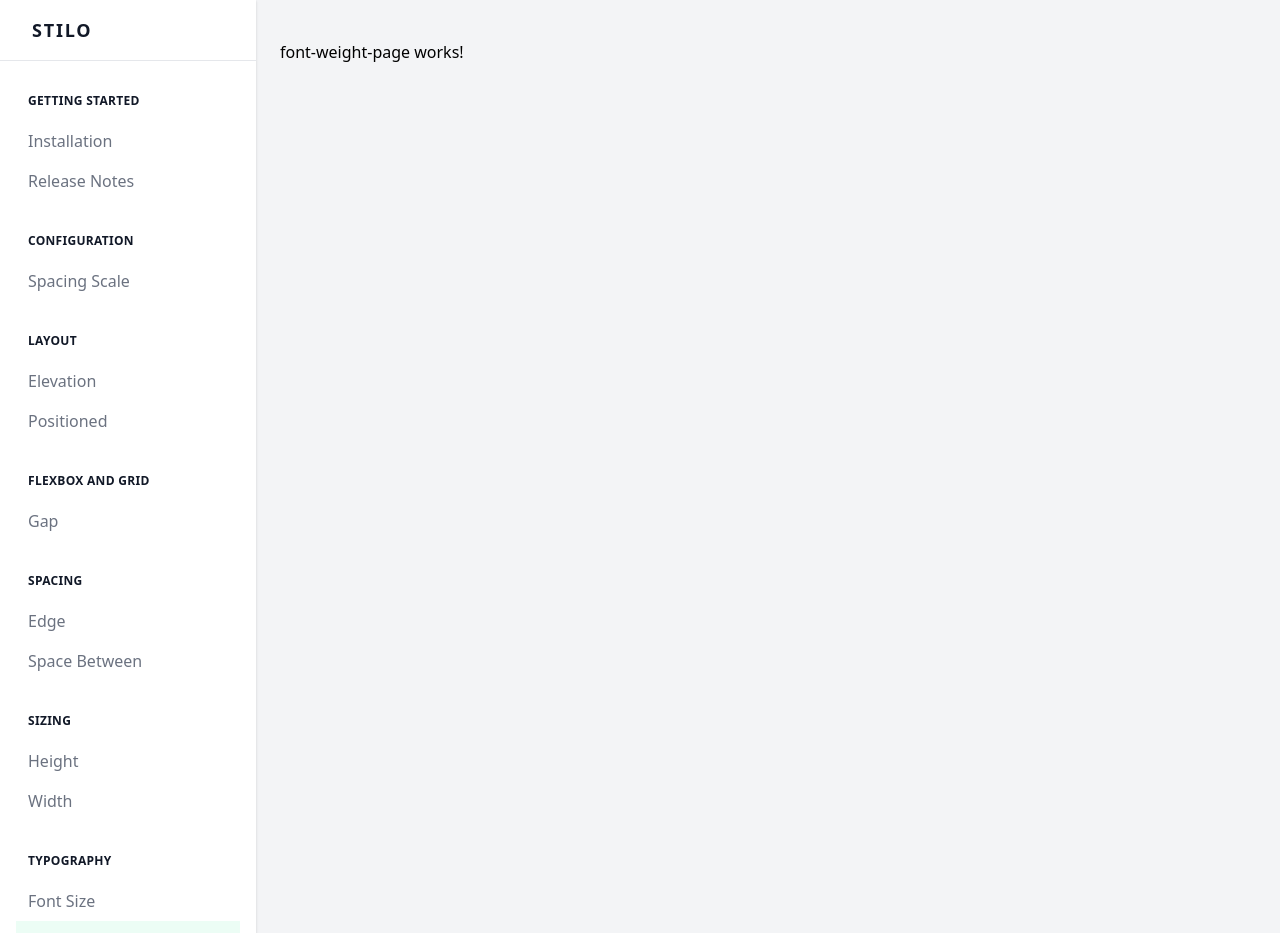
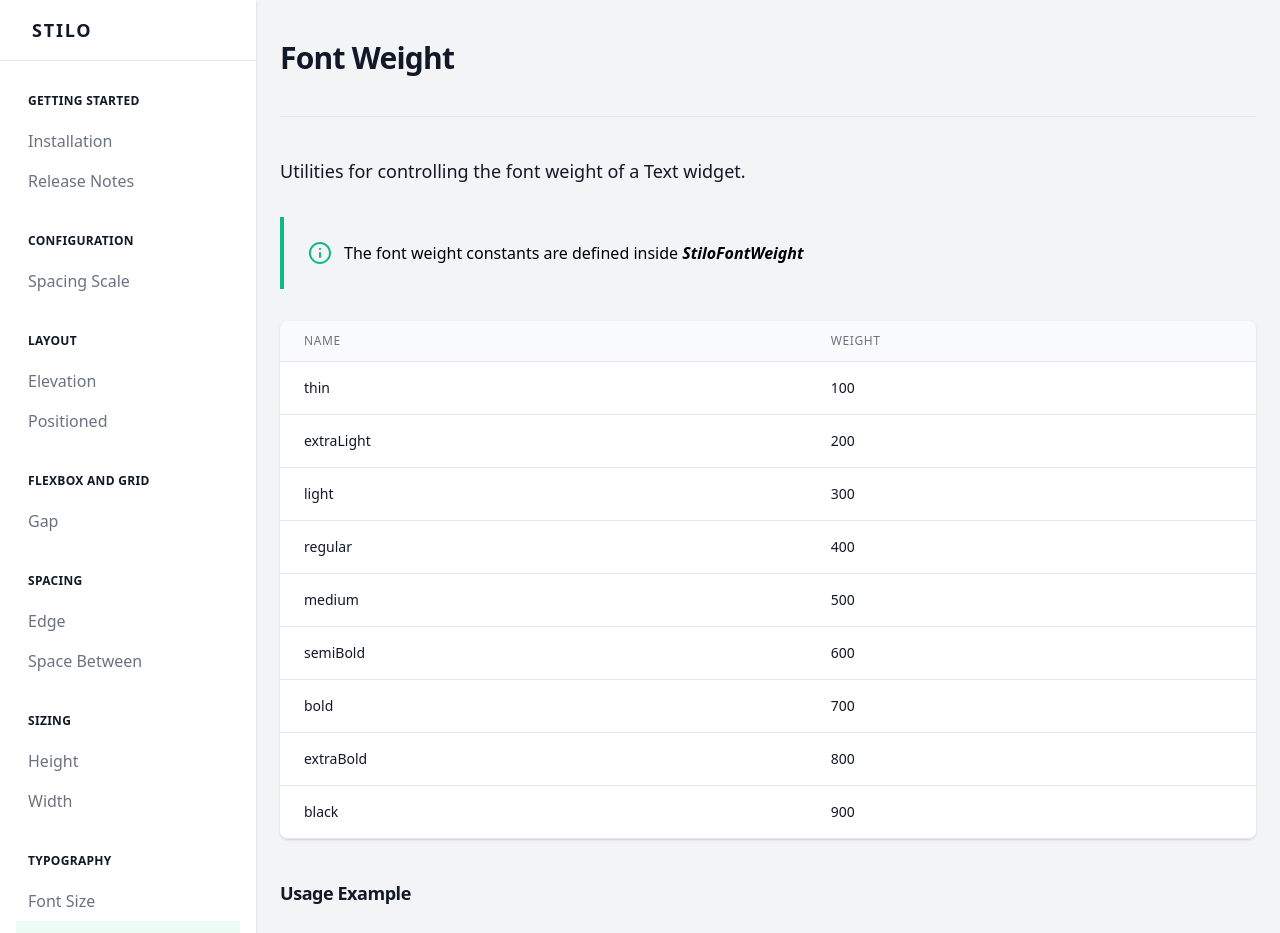
Before and after one commit to mirkorap/stilo-documentation, an Angular app: page /docs/font-weight in a window 1280 px wide. Shown: the top 933 px of the page. Built offline with nearby package versions, Linux system fonts and the light colour scheme.

Commit message:
feat: add documentation for StiloFontWeight

```diff
--- a/src/app/pages/font-weight-page/font-weight-page.component.html
+++ b/src/app/pages/font-weight-page/font-weight-page.component.html
@@ -1 +1,22 @@
-<p>font-weight-page works!</p>
+<div>
+  <div class="pb-10 border-b border-gray-200 mb-10">
+    <h1 class="inline-block text-3xl font-extrabold text-gray-900 tracking-tight">Font Weight</h1>
+  </div>
+  <p class="mt-1 text-lg text-gray-900">Utilities for controlling the font weight of a Text widget.</p>
+
+  <app-hint-box>
+    <div>
+      The font weight constants are defined inside
+      <span class="font-semibold italic">StiloFontWeight</span>
+    </div>
+  </app-hint-box>
+</div>
+
+<div>
+  <app-table [columns]="columns" [rows]="rows"></app-table>
+
+  <div class="mt-10">
+    <h1 class="inline-block text-lg font-extrabold text-gray-900 tracking-tight">Usage Example</h1>
+  </div>
+  <app-code-snippet [codeSnippet]="usageExample.trim()"></app-code-snippet>
+</div>
--- a/src/app/pages/font-weight-page/font-weight-page.component.ts
+++ b/src/app/pages/font-weight-page/font-weight-page.component.ts
@@ -1,4 +1,4 @@
-import { Component, OnInit, ChangeDetectionStrategy } from '@angular/core';
+import { ChangeDetectionStrategy, Component } from '@angular/core';
 
 @Component({
   selector: 'app-font-weight-page',
@@ -6,11 +6,55 @@ import { Component, OnInit, ChangeDetectionStrategy } from '@angular/core';
   styleUrls: ['./font-weight-page.component.scss'],
   changeDetection: ChangeDetectionStrategy.OnPush
 })
-export class FontWeightPageComponent implements OnInit {
-
-  constructor() { }
-
-  ngOnInit(): void {
-  }
-
+export class FontWeightPageComponent {
+  config: number[] = [];
+  columns: string[] = ['name', 'weight'];
+  rows: { [key: string]: any }[] = [
+    {
+      name: 'thin',
+      weight: '100'
+    },
+    {
+      name: 'extraLight',
+      weight: '200'
+    },
+    {
+      name: 'light',
+      weight: '300'
+    },
+    {
+      name: 'regular',
+      weight: '400'
+    },
+    {
+      name: 'medium',
+      weight: '500'
+    },
+    {
+      name: 'semiBold',
+      weight: '600'
+    },
+    {
+      name: 'bold',
+      weight: '700'
+    },
+    {
+      name: 'extraBold',
+      weight: '800'
+    },
+    {
+      name: 'black',
+      weight: '900'
+    }
+  ];
+  usageExample = `
+  Center(
+    child: Text(
+      'Hello World',
+      style: TextStyle(
+        fontSize: StiloFontSize.xl4,
+        fontWeight: StiloFontWeight.extraBold,
+      ),
+    ),
+  )`;
 }
```
